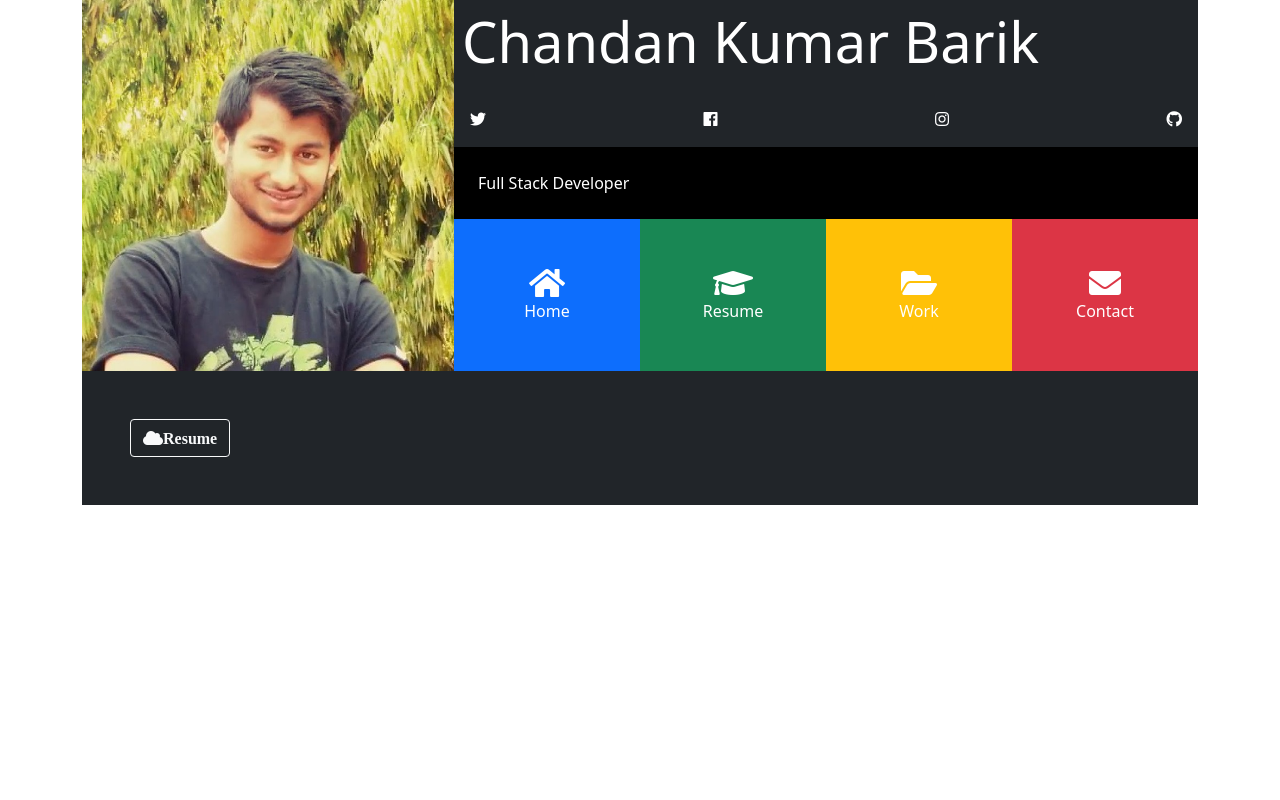
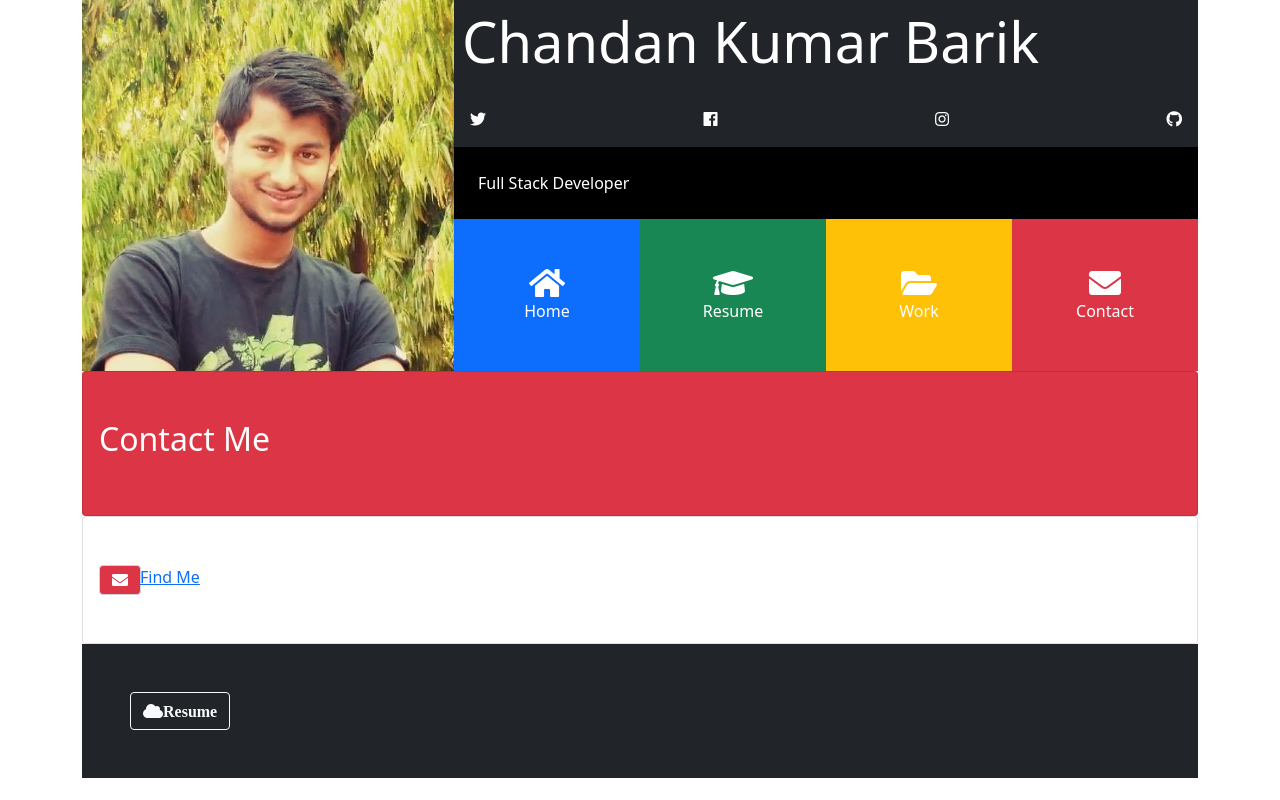
Before and after one commit to ChandanBarik/chandanbarik.github.io, a plain HTML site: page index.html in a window 1280 px wide. Both pictures are taken after a click on the element "Contact". Drawn offline with nearby package versions, Linux system fonts and the light colour scheme; some packages are replaced by stand-ins of ours; a script that the page names is missing.

Commit message:
commit -- changes to the contact space

```diff
--- a/index.html
+++ b/index.html
@@ -356,6 +356,30 @@
         </div>
       </div>
 
+      <div id="contact" class="collapse">
+        <div class="card card-body bg-danger text-white py-5">
+          <h2>Contact Me</h2>
+          <!-- <p class="lead"></p> -->
+        </div>
+        <div class="card card-body py-5">
+          <!-- <h3></h3>
+          <p></p> -->
+          <form>
+            <div class="input-group input-group-lg">
+              <div class="input-group-prepend">
+                <span class="input-group-text bg-danger text-white">
+                  <i class="fas fa-envelope"></i>
+                </span>
+              </div>
+              <a
+                href="mailto:barikchandan111@gmail.com?subject=Mail from Github Landing Page"
+                >Find Me</a
+              >
+            </div>
+          </form>
+        </div>
+      </div>
+
       <footer id="main-footer" class="p-5 bg-dark text-white">
         <div class="row">
           <div class="col-md-6">
```
